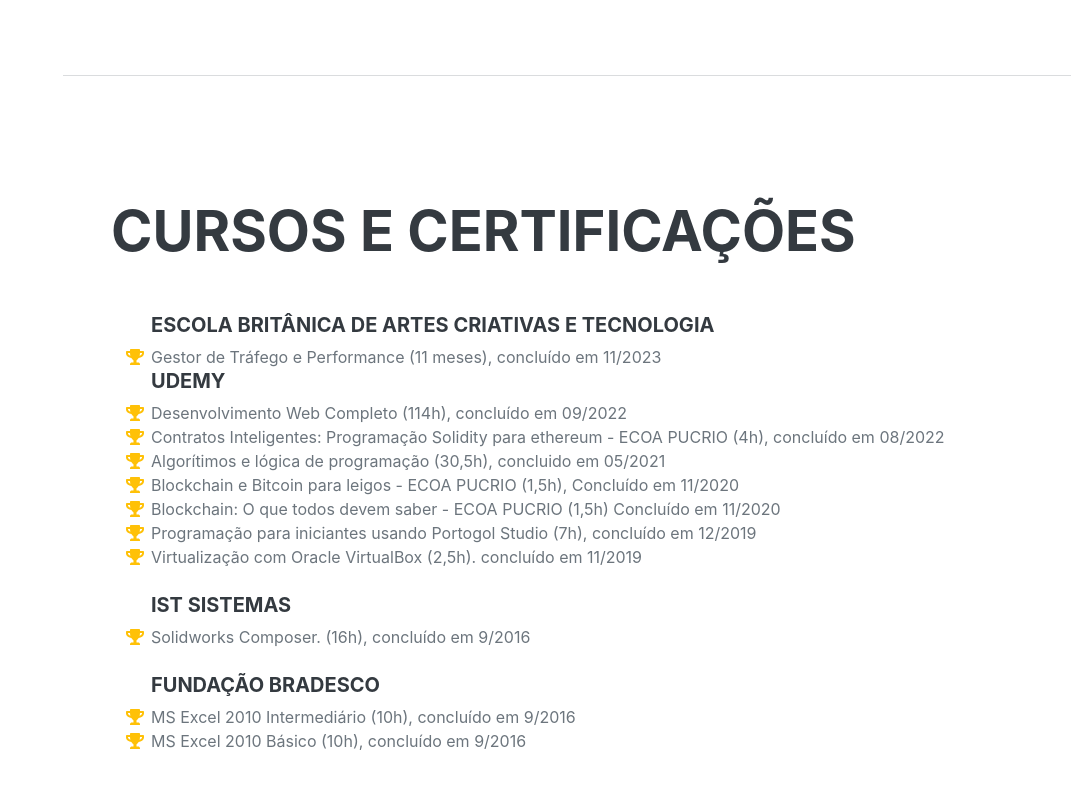
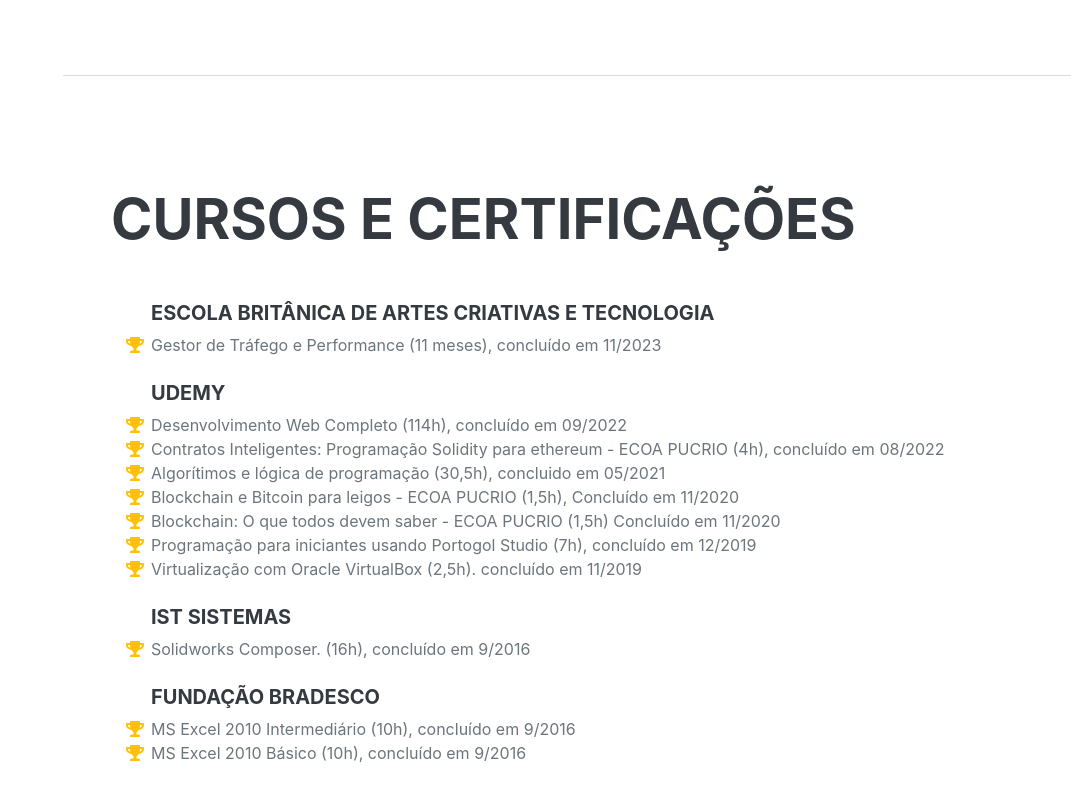
Before and after one commit to Andocleciano/curriculoAndre, a plain HTML site: page index.html in a window 1280 px wide. Shown: the part 5982-6782 px from the top of the page, without its empty margins (209-1280 px from the left). Drawn offline with nearby package versions, Linux system fonts and the light colour scheme; a web font is replaced by a local one.

Commit message:
Update index.html
Acrescentado as linha 289,290 e 291 para melhorias na formatação.

```diff
--- a/index.html
+++ b/index.html
@@ -286,6 +286,9 @@
                             <span class="fa-li"><i class="fas fa-trophy text-warning"></i></span>
                             Gestor de Tráfego e Performance (11 meses), concluído em 11/2023
                         </li>
+                     </ul>
+                     </br>
+                     <ul class="fa-ul mb-0">
                         <li>
                             <h5>Udemy</h5>
                         </li>
```
